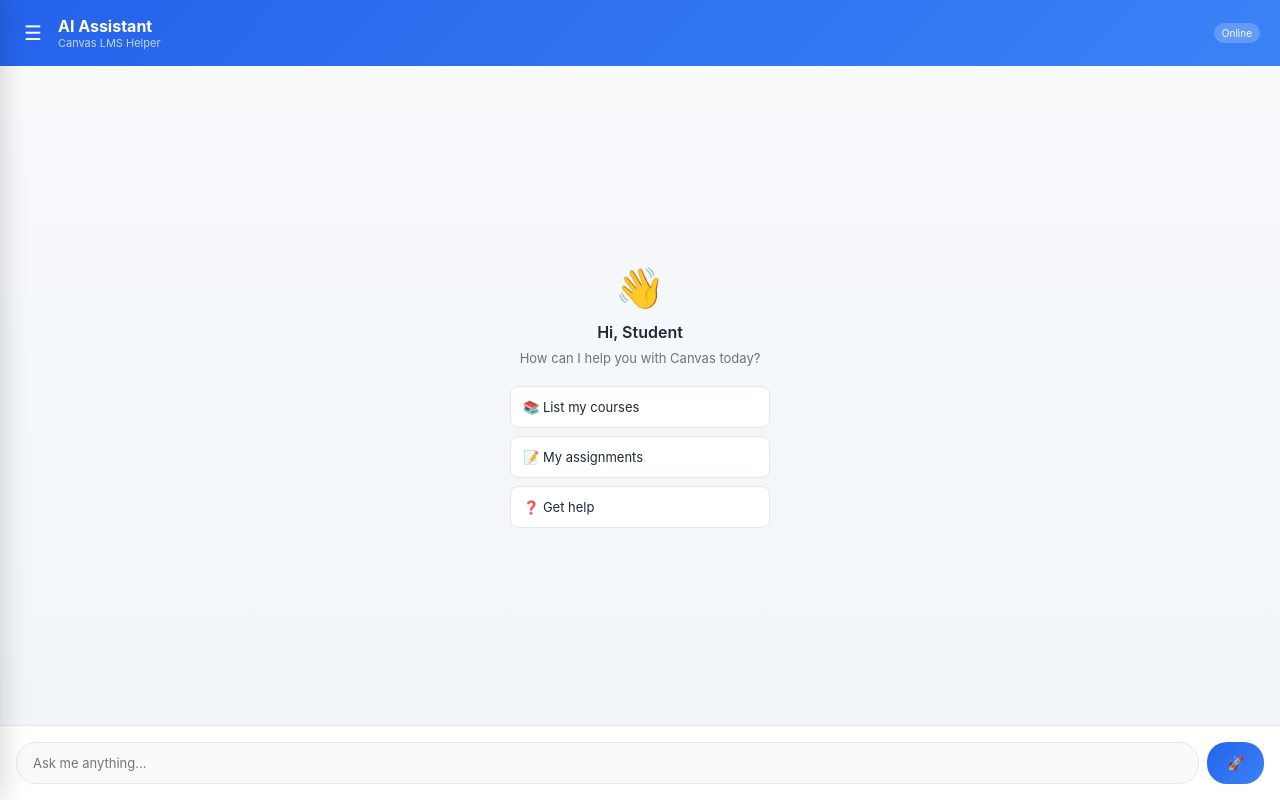
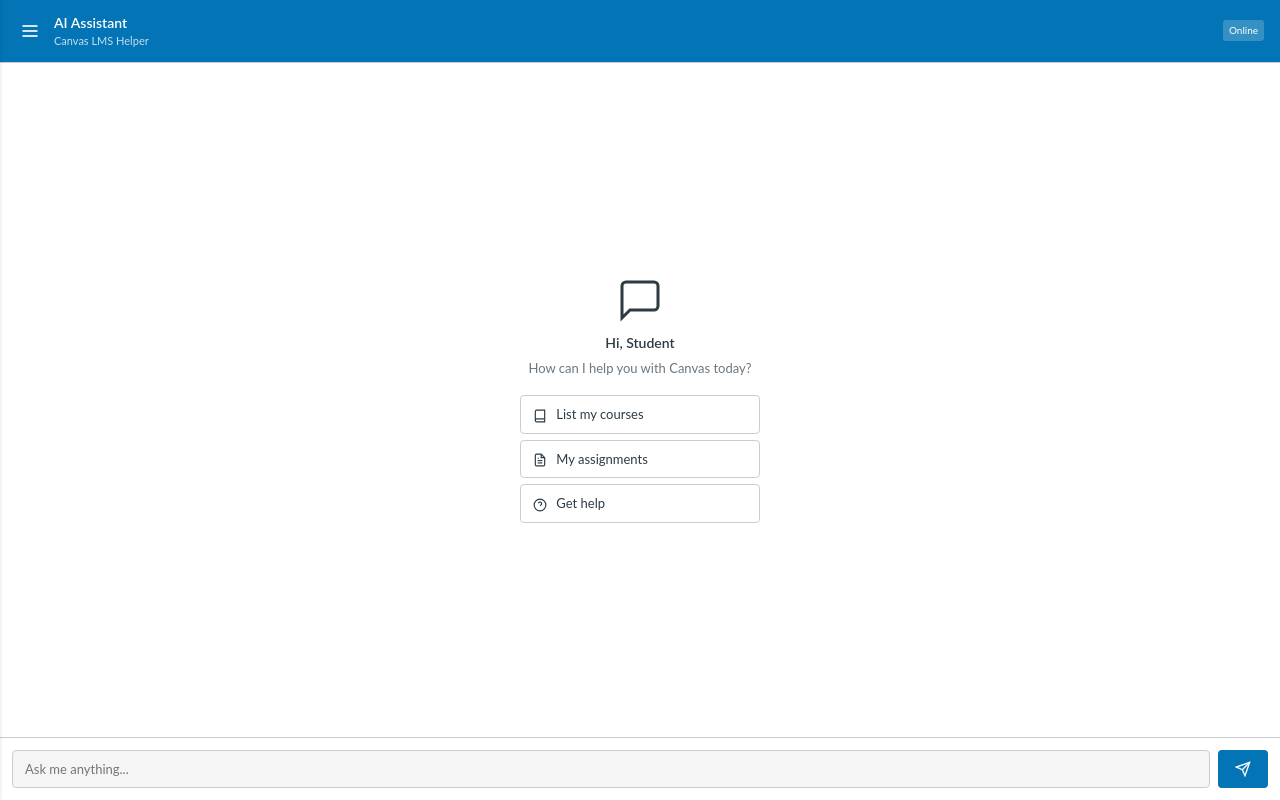
Before and after one commit to JVNChintala/lms_chatbot, a FastAPI app: page / in a window 1280 px wide. Run offline with FastAPI, Linux system fonts and the light colour scheme; some libraries are stand-ins or nearby versions.

Commit message:
canvas side panel

```diff
--- a/lms_chatot/templates/canvas_embed.html
+++ b/lms_chatot/templates/canvas_embed.html
@@ -2,21 +2,15 @@
     <style>
         /* Widget Root & Scoped Variables */
         #canvas-ai-widget-root {
-            --cai-bg-gradient-start: var(--ic-brand-primary, #667eea);
-            --cai-bg-gradient-end: var(--ic-brand-primary-darkened-10, #764ba2);
-            --cai-sidebar-gradient-start: var(--ic-brand-primary, #1e3a8a);
-            --cai-sidebar-gradient-end: var(--ic-brand-primary-darkened-5, #1e40af);
-            --cai-sidebar-border: rgba(255, 255, 255, 0.1);
-            --cai-chat-bg: var(--ic-brand-global-nav-bgd, #ffffff);
-            --cai-chat-box-bg-start: var(--ic-bg-light-primary, #f8fafc);
-            --cai-chat-box-bg-end: var(--ic-bg-light-secondary, #f1f5f9);
-            --cai-message-assistant-bg: var(--ic-bg-light-primary, #ffffff);
-            --cai-message-assistant-border: var(--ic-border-light, #e5e7eb);
-            --cai-text-primary: var(--ic-brand-font-color-dark, #1f2937);
-            --cai-text-secondary: var(--ic-hint-text, #6b7280);
-            --cai-input-bg: var(--ic-bg-light-primary, #f9fafb);
-            --cai-input-border: var(--ic-border-light, #e5e7eb);
-            --cai-new-chat-accent: #10b981;
+            --cai-primary: var(--ic-brand-primary, #0374B5);
+            --cai-primary-hover: var(--ic-brand-primary-darkened-5, #0374B5);
+            --cai-bg: var(--ic-brand-global-nav-bgd, #ffffff);
+            --cai-text: var(--ic-brand-font-color-dark, #2D3B45);
+            --cai-text-light: var(--ic-hint-text, #6B7780);
+            --cai-border: var(--ic-border-light, #C7CDD1);
+            --cai-input-bg: var(--ic-bg-light-neutral, #F5F5F5);
+            --cai-message-bg: #FFFFFF;
+            --cai-button-success: #00AC18;
 
             position: fixed;
             top: 0;
@@ -24,26 +18,17 @@
             width: 100%;
             height: 100%;
             z-index: 1;
-            font-family: -apple-system, BlinkMacSystemFont, 'Segoe UI', Roboto, 'Helvetica Neue', Arial, sans-serif;
-            line-height: normal;
+            font-family: 'Lato', 'Helvetica Neue', Helvetica, Arial, sans-serif;
+            line-height: 1.5;
         }
 
         #canvas-ai-widget-root[data-theme="dark"] {
-            --cai-bg-gradient-start: var(--ic-brand-primary, #1e293b);
-            --cai-bg-gradient-end: var(--ic-brand-primary-darkened-10, #0f172a);
-            --cai-sidebar-gradient-start: var(--ic-brand-global-nav-bgd, #0f172a);
-            --cai-sidebar-gradient-end: var(--ic-brand-global-nav-menu-item__background, #1e293b);
-            --cai-sidebar-border: rgba(255, 255, 255, 0.05);
-            --cai-chat-bg: var(--ic-brand-global-nav-bgd, #1e293b);
-            --cai-chat-box-bg-start: var(--ic-bg-dark, #0f172a);
-            --cai-chat-box-bg-end: var(--ic-bg-dark-secondary, #1e293b);
-            --cai-message-assistant-bg: var(--ic-bg-dark-secondary, #334155);
-            --cai-message-assistant-border: var(--ic-border-dark, #475569);
-            --cai-text-primary: var(--ic-brand-font-color-dark-lightened-15, #f1f5f9);
-            --cai-text-secondary: var(--ic-hint-text, #94a3b8);
-            --cai-input-bg: var(--ic-bg-dark-secondary, #334155);
-            --cai-input-border: var(--ic-border-dark, #475569);
-            --cai-new-chat-accent: #10b981;
+            --cai-bg: var(--ic-brand-global-nav-bgd, #2D3B45);
+            --cai-text: var(--ic-brand-font-color-dark-lightened-15, #FFFFFF);
+            --cai-text-light: var(--ic-hint-text, #C7CDD1);
+            --cai-border: var(--ic-border-dark, #394B58);
+            --cai-input-bg: var(--ic-bg-dark-neutral, #394B58);
+            --cai-message-bg: #394B58;
         }
 
         /* Resets inside widget to prevent external styles from leaking in */
@@ -191,57 +191,59 @@
             flex: 1;
             display: flex;
             flex-direction: column;
-            background: var(--cai-chat-bg);
+            background: var(--cai-bg);
             height: 100%;
             width: 100%;
         }
 
         #canvas-ai-widget-root .cai-chat-header {
-            padding: 16px 20px;
-            background: linear-gradient(135deg, #2563eb 0%, #3b82f6 100%);
+            padding: 12px 16px;
+            background: var(--cai-primary);
             color: white;
             display: flex;
             align-items: center;
             justify-content: space-between;
             z-index: 2;
+            border-bottom: 1px solid var(--cai-border);
         }
 
         #canvas-ai-widget-root .cai-menu-btn {
             color: white;
-            font-size: 20px;
+            font-size: 18px;
             padding: 4px;
-            margin-right: 12px;
+            margin-right: 10px;
             display: flex;
         }
 
         #canvas-ai-widget-root .cai-chat-header-text h2 {
-            font-size: 16px;
+            font-size: 14px;
             margin: 0;
             color: white;
+            font-weight: 600;
         }
 
         #canvas-ai-widget-root .cai-chat-header-subtitle {
             font-size: 11px;
-            opacity: 0.8;
+            opacity: 0.85;
             color: rgba(255, 255, 255, 0.9);
         }
 
         #canvas-ai-widget-root .cai-chat-box {
             flex: 1;
-            padding: 16px;
-            background: linear-gradient(180deg, var(--cai-chat-box-bg-start) 0%, var(--cai-chat-box-bg-end) 100%);
+            padding: 12px;
+            background: var(--cai-bg);
             overflow-y: auto;
-            color: var(--cai-text-primary);
+            color: var(--cai-text);
         }
 
         #canvas-ai-widget-root .cai-message {
-            margin-bottom: 16px;
+            margin-bottom: 12px;
             display: flex;
         }
 
         #canvas-ai-widget-root .cai-message-content {
-            padding: 12px 16px;
-            border-radius: 12px;
+            padding: 10px 14px;
+            border-radius: 4px;
             font-size: 13px;
             line-height: 1.5;
         }
@@ -251,20 +253,20 @@
         }
 
         #canvas-ai-widget-root .cai-message.user .cai-message-content {
-            background: linear-gradient(135deg, #2563eb 0%, #3b82f6 100%);
+            background: var(--cai-primary);
             color: white;
         }
 
         #canvas-ai-widget-root .cai-message.assistant .cai-message-content {
-            background: var(--cai-message-assistant-bg);
-            color: var(--cai-text-primary);
-            border: 1px solid var(--cai-message-assistant-border);
+            background: var(--cai-message-bg);
+            color: var(--cai-text);
+            border: 1px solid var(--cai-border);
         }
 
         #canvas-ai-widget-root .cai-input-area {
-            padding: 16px;
-            background: var(--cai-chat-bg);
-            border-top: 1px solid var(--cai-input-border);
+            padding: 12px;
+            background: var(--cai-bg);
+            border-top: 1px solid var(--cai-border);
             display: flex;
             gap: 8px;
         }
@@ -275,23 +277,29 @@
 
         #canvas-ai-widget-root .cai-input-area textarea {
             width: 100%;
-            padding: 12px 16px;
+            padding: 10px 12px;
             font-size: 13px;
-            border: 1px solid var(--cai-input-border);
-            border-radius: 20px;
+            border: 1px solid var(--cai-border);
+            border-radius: 4px;
             background: var(--cai-input-bg);
-            color: var(--cai-text-primary);
+            color: var(--cai-text);
             resize: none;
             max-height: 120px;
             font-family: inherit;
         }
 
         #canvas-ai-widget-root .cai-input-area button.cai-send-btn {
-            padding: 0 20px;
-            background: linear-gradient(135deg, #2563eb 0%, #3b82f6 100%);
-            color: white;
-            border-radius: 20px;
-            font-weight: 600;
+            padding: 0 16px;
+            background: var(--ic-brand-button--primary-bgd, var(--cai-primary));
+            color: var(--ic-brand-button--primary-text, white);
+            border-radius: 4px;
+            font-weight: 500;
+            font-size: 13px;
+            border: 1px solid transparent;
+        }
+
+        #canvas-ai-widget-root .cai-input-area button.cai-send-btn:hover {
+            background: var(--ic-brand-button--primary-bgd-darkened-5, var(--cai-primary-hover));
         }
 
         /* Empty State */
@@ -302,46 +310,48 @@
             justify-content: center;
             height: 100%;
             text-align: center;
-            padding: 20px;
+            padding: 16px;
         }
 
         #canvas-ai-widget-root .cai-empty-icon {
-            font-size: 40px;
-            margin-bottom: 10px;
+            font-size: 32px;
+            margin-bottom: 8px;
         }
 
         #canvas-ai-widget-root .cai-empty-title {
             font-weight: 600;
-            margin-bottom: 8px;
-            color: var(--cai-text-primary);
+            margin-bottom: 6px;
+            color: var(--cai-text);
+            font-size: 14px;
         }
 
         #canvas-ai-widget-root .cai-empty-sub {
-            color: var(--cai-text-secondary);
-            margin-bottom: 20px;
+            color: var(--cai-text-light);
+            margin-bottom: 16px;
             font-size: 13px;
         }
 
         #canvas-ai-widget-root .cai-quick-actions {
             display: grid;
             width: 100%;
-            max-width: 260px;
-            gap: 8px;
+            max-width: 240px;
+            gap: 6px;
         }
 
         #canvas-ai-widget-root .cai-quick-action-btn {
-            padding: 12px;
+            padding: 10px 12px;
             font-size: 13px;
-            background: var(--cai-chat-bg);
-            border: 1px solid var(--cai-input-border);
-            border-radius: 8px;
-            color: var(--cai-text-primary);
+            background: transparent;
+            border: 1px solid var(--cai-border);
+            border-radius: 4px;
+            color: var(--cai-text);
             text-align: left;
+            font-weight: 400;
         }
 
         #canvas-ai-widget-root .cai-quick-action-btn:hover {
-            border-color: #2563eb;
-            background: rgba(37, 99, 235, 0.05);
+            border-color: var(--cai-primary);
+            background: var(--cai-input-bg);
         }
 
         /* Thinking animation */
@@ -418,7 +428,11 @@
             </div>
             <div class="cai-new-chat-section">
                 <button class="cai-new-chat-btn" onclick="window.CanvasAI.startNewChat()">
-                    <span>✨</span> New Chat
+                    <svg width="16" height="16" viewBox="0 0 24 24" fill="none" stroke="currentColor" stroke-width="2">
+                        <line x1="12" y1="5" x2="12" y2="19"></line>
+                        <line x1="5" y1="12" x2="19" y2="12"></line>
+                    </svg>
+                    New Chat
                 </button>
             </div>
             <div class="cai-conversations-list" id="caiConversationsList"></div>
@@ -431,14 +445,20 @@
         <div class="cai-chat-container">
             <div class="cai-chat-header">
                 <div class="cai-chat-header-text" style="display: flex; align-items: center;">
-                    <button class="cai-menu-btn" onclick="window.CanvasAI.toggleSidebar()">☰</button>
+                    <button class="cai-menu-btn" onclick="window.CanvasAI.toggleSidebar()">
+                        <svg width="20" height="20" viewBox="0 0 24 24" fill="none" stroke="currentColor" stroke-width="2">
+                            <line x1="3" y1="12" x2="21" y2="12"></line>
+                            <line x1="3" y1="6" x2="21" y2="6"></line>
+                            <line x1="3" y1="18" x2="21" y2="18"></line>
+                        </svg>
+                    </button>
                     <div>
                         <h2>AI Assistant</h2>
                         <div class="cai-chat-header-subtitle">Canvas LMS Helper</div>
                     </div>
                 </div>
                 <div
-                    style="font-size: 10px; padding: 4px 8px; background: rgba(255,255,255,0.2); border-radius: 10px; color: white;">
+                    style="font-size: 10px; padding: 3px 6px; background: rgba(255,255,255,0.2); border-radius: 3px; color: white;">
                     <span>Online</span>
                 </div>
             </div>
@@ -452,7 +472,10 @@
                     <textarea id="caiUserInput" placeholder="Ask me anything..." rows="1"></textarea>
                 </div>
                 <button id="caiSendBtn" class="cai-send-btn" onclick="window.CanvasAI.sendMessage()">
-                    <span>🚀</span>
+                    <svg width="16" height="16" viewBox="0 0 24 24" fill="none" stroke="currentColor" stroke-width="2">
+                        <line x1="22" y1="2" x2="11" y2="13"></line>
+                        <polygon points="22 2 15 22 11 13 2 9 22 2"></polygon>
+                    </svg>
                 </button>
             </div>
         </div>
@@ -668,20 +691,52 @@
             function renderEmptyState() {
                 const box = document.getElementById('caiChatBox');
                 let quickActionsHtml = `
-                <button class="cai-quick-action-btn" onclick="window.CanvasAI.quickAction('List my courses')">📚 List my courses</button>
-                <button class="cai-quick-action-btn" onclick="window.CanvasAI.quickAction('Show my assignments')">📝 My assignments</button>
-                <button class="cai-quick-action-btn" onclick="window.CanvasAI.quickAction('Help me get started')">❓ Get help</button>
+                <button class="cai-quick-action-btn" onclick="window.CanvasAI.quickAction('List my courses')">
+                    <svg width="14" height="14" viewBox="0 0 24 24" fill="none" stroke="currentColor" stroke-width="2" style="display:inline-block;vertical-align:middle;margin-right:6px">
+                        <path d="M4 19.5A2.5 2.5 0 0 1 6.5 17H20"></path>
+                        <path d="M6.5 2H20v20H6.5A2.5 2.5 0 0 1 4 19.5v-15A2.5 2.5 0 0 1 6.5 2z"></path>
+                    </svg>
+                    List my courses
+                </button>
+                <button class="cai-quick-action-btn" onclick="window.CanvasAI.quickAction('Show my assignments')">
+                    <svg width="14" height="14" viewBox="0 0 24 24" fill="none" stroke="currentColor" stroke-width="2" style="display:inline-block;vertical-align:middle;margin-right:6px">
+                        <path d="M14 2H6a2 2 0 0 0-2 2v16a2 2 0 0 0 2 2h12a2 2 0 0 0 2-2V8z"></path>
+                        <polyline points="14 2 14 8 20 8"></polyline>
+                        <line x1="16" y1="13" x2="8" y2="13"></line>
+                        <line x1="16" y1="17" x2="8" y2="17"></line>
+                        <polyline points="10 9 9 9 8 9"></polyline>
+                    </svg>
+                    My assignments
+                </button>
+                <button class="cai-quick-action-btn" onclick="window.CanvasAI.quickAction('Help me get started')">
+                    <svg width="14" height="14" viewBox="0 0 24 24" fill="none" stroke="currentColor" stroke-width="2" style="display:inline-block;vertical-align:middle;margin-right:6px">
+                        <circle cx="12" cy="12" r="10"></circle>
+                        <path d="M9.09 9a3 3 0 0 1 5.83 1c0 2-3 3-3 3"></path>
+                        <line x1="12" y1="17" x2="12.01" y2="17"></line>
+                    </svg>
+                    Get help
+                </button>
             `;
 
                 if (state.userRole === 'teacher' || state.userRole === 'admin') {
-                    quickActionsHtml += `<button class="cai-quick-action-btn" onclick="window.CanvasAI.quickAction('Create a new course')">➕ Create course</button>`;
+                    quickActionsHtml += `<button class="cai-quick-action-btn" onclick="window.CanvasAI.quickAction('Create a new course')">
+                        <svg width="14" height="14" viewBox="0 0 24 24" fill="none" stroke="currentColor" stroke-width="2" style="display:inline-block;vertical-align:middle;margin-right:6px">
+                            <line x1="12" y1="5" x2="12" y2="19"></line>
+                            <line x1="5" y1="12" x2="19" y2="12"></line>
+                        </svg>
+                        Create course
+                    </button>`;
                 }
 
                 let warningHtml = '';
 
                 box.innerHTML = `
                 <div class="cai-empty-state">
-                    <div class="cai-empty-icon">👋</div>
+                    <div class="cai-empty-icon">
+                        <svg width="48" height="48" viewBox="0 0 24 24" fill="none" stroke="currentColor" stroke-width="1.5">
+                            <path d="M21 15a2 2 0 0 1-2 2H7l-4 4V5a2 2 0 0 1 2-2h14a2 2 0 0 1 2 2z"></path>
+                        </svg>
+                    </div>
                     <div class="cai-empty-title">Hi, ${state.username}</div>
                     <div class="cai-empty-sub">How can I help you with Canvas today?</div>
                     ${warningHtml}
```
Also changed, not shown: other parts of lms_chatot/templates/canvas_embed.html (+45 -30 lines), lms_chatot/ai-assistant.js (added, +127 -0 lines).
